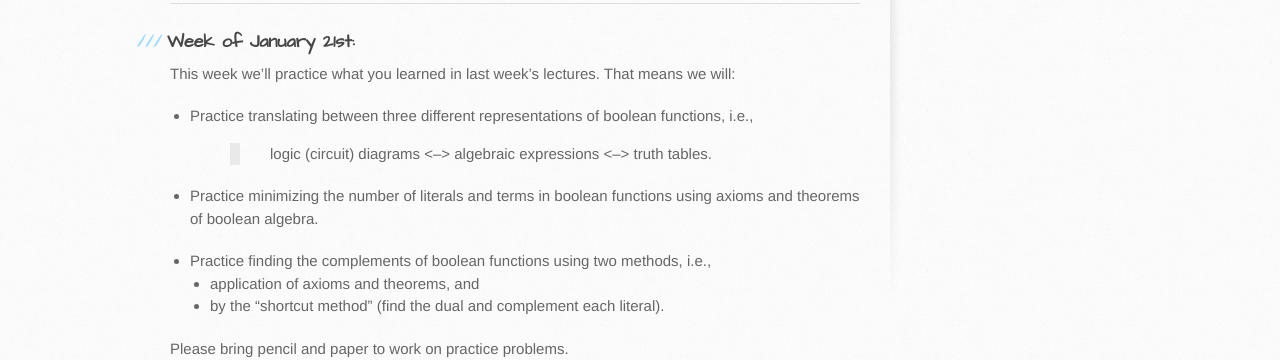
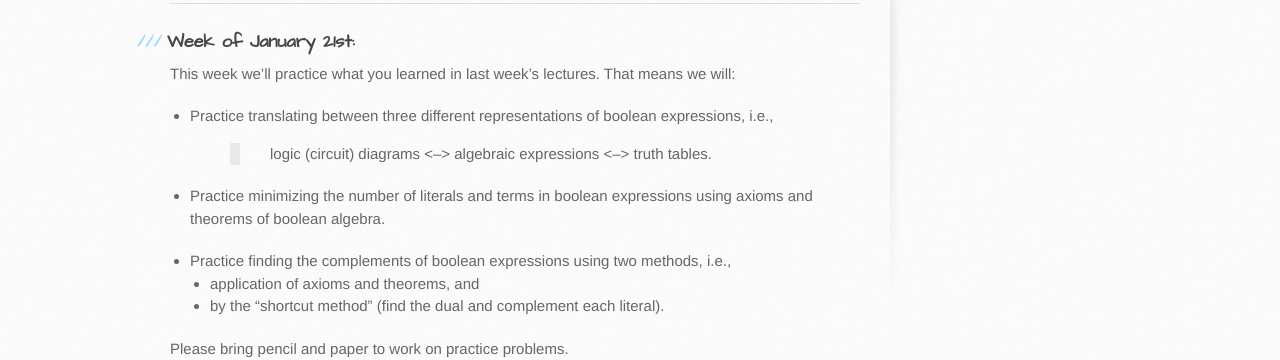
Before and after one commit to philstutorials/philstutorials.github.io, a Jekyll site: the page built from CPSC359W.md, in a window 1280 px wide. Shown: the part 443-803 px from the top of the page. Built offline with Jekyll 4.4.1, drawn with Linux system fonts in a browser that asks for light colours; our own code applies the rules of GitHub Pages for plain Markdown files.

Commit message:
Update CPSC359W.md

```diff
--- a/CPSC359W.md
+++ b/CPSC359W.md
@@ -14,12 +14,12 @@ Tutorials:
 ### Week of January 21st:
 This week we'll practice what you learned in last week's lectures. That means we will:
 
-- Practice translating between three different representations of boolean functions, i.e.,
+- Practice translating between three different representations of boolean expressions, i.e.,
  > logic (circuit) diagrams <--> algebraic expressions <--> truth tables.
 
-- Practice minimizing the number of literals and terms in boolean functions using axioms and theorems of boolean algebra.
+- Practice minimizing the number of literals and terms in boolean expressions using axioms and theorems of boolean algebra.
 
-- Practice finding the complements of boolean functions using two methods, i.e.,
+- Practice finding the complements of boolean expressions using two methods, i.e.,
   * application of axioms and theorems, and
   * by the "shortcut method" (find the dual and complement each literal).
 
```
